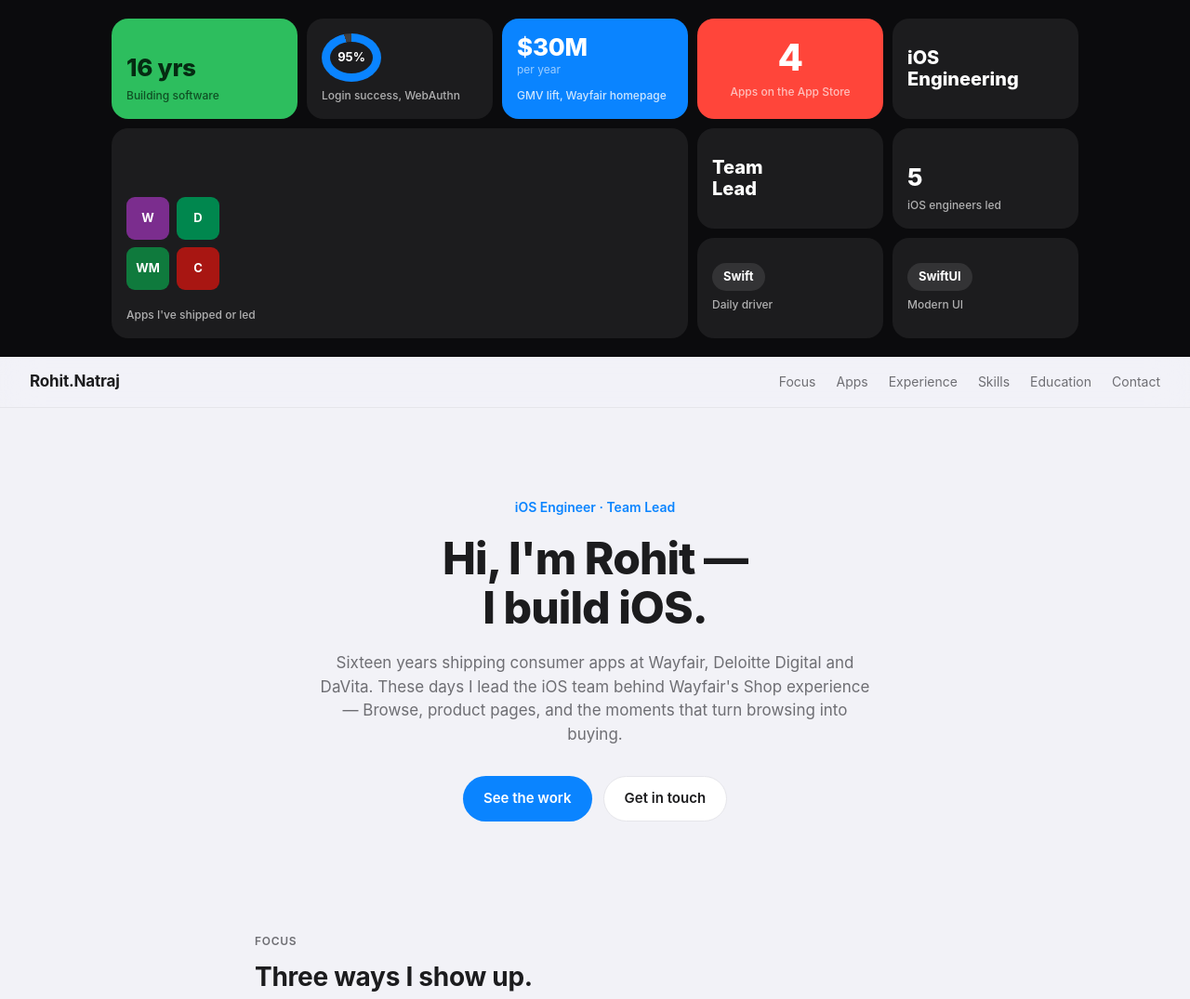
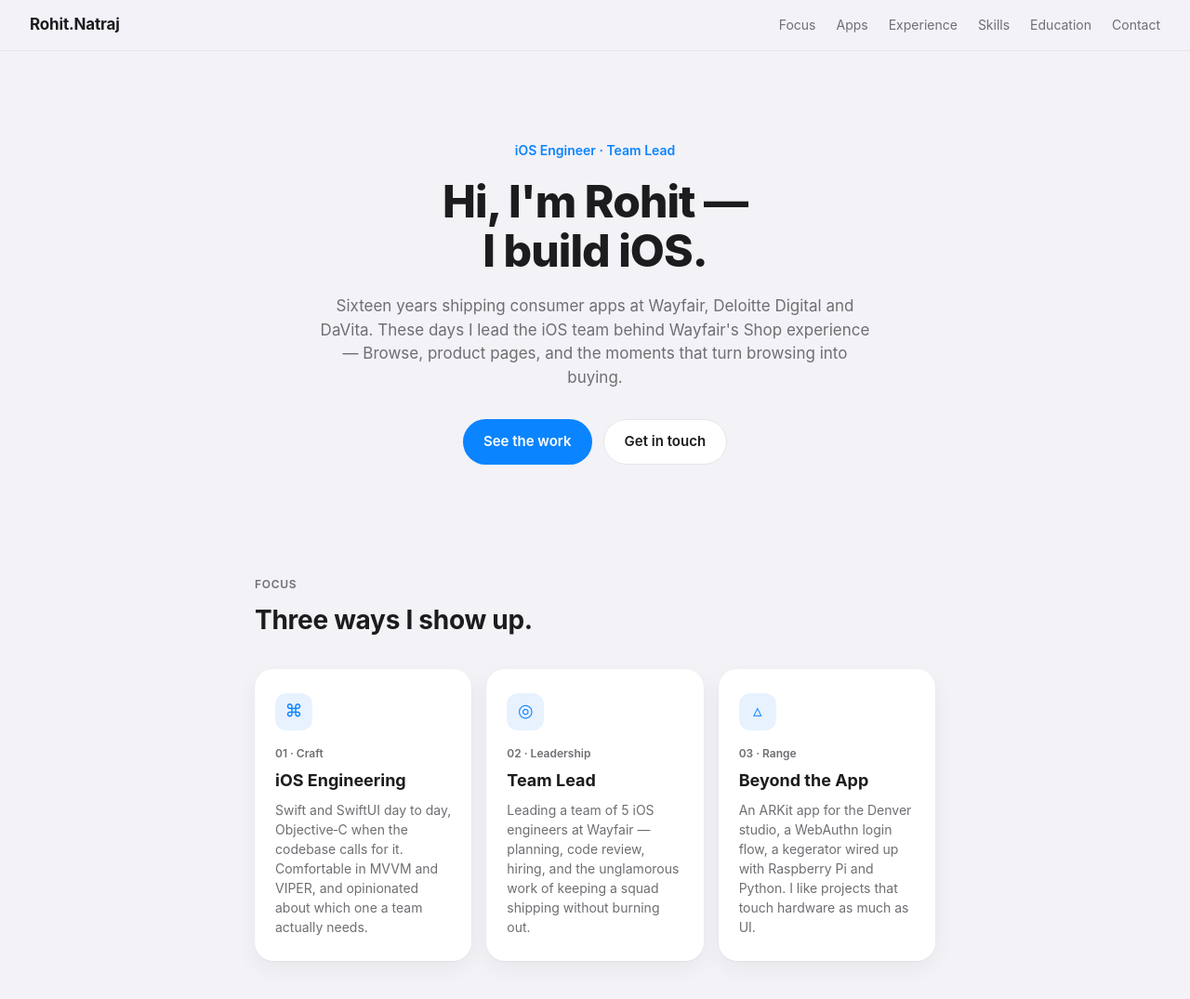
Before and after one commit to rohitnatraj/rohitnatraj.github.io, a plain HTML site: page index.html in a window 1280 px wide. Shown: the top 1075 px of the page at 93% size. Drawn offline with Linux system fonts and the light colour scheme.

Commit message:
Add files via upload

```diff
--- a/index.html
+++ b/index.html
@@ -8,69 +8,6 @@
 <link rel="stylesheet" href="styles.css">
 </head>
 <body>
-
-<section class="cover" aria-label="Career highlights">
-  <div class="bento">
-
-    <div class="tile tile-green" style="grid-area: yrs;">
-      <span class="tile-value">16 yrs</span>
-      <span class="tile-label">Building software</span>
-    </div>
-
-    <div class="tile tile-ring" style="grid-area: ring;">
-      <div class="ring-wrap">
-        <div class="ring"></div>
-        <span class="ring-num">95%</span>
-      </div>
-      <span class="tile-label">Login success, WebAuthn</span>
-    </div>
-
-    <div class="tile tile-blue" style="grid-area: gmv;">
-      <span class="tile-value">$30M</span>
-      <span class="tile-sub">per year</span>
-      <span class="tile-label">GMV lift, Wayfair homepage</span>
-    </div>
-
-    <div class="tile tile-red" style="grid-area: apps4;">
-      <span class="tile-value">4</span>
-      <span class="tile-label">Apps on the App Store</span>
-    </div>
-
-    <div class="tile tile-dark" style="grid-area: headline1;">
-      <span class="tile-headline">iOS<br>Engineering</span>
-    </div>
-
-    <div class="tile tile-phone" style="grid-area: phone;">
-      <div class="phone-mock">
-        <span class="phone-app" style="background:#7B2D8E">W</span>
-        <span class="phone-app" style="background:#00874E">D</span>
-        <span class="phone-app" style="background:#0F7A3D">WM</span>
-        <span class="phone-app" style="background:#A81612">C</span>
-      </div>
-      <span class="tile-label">Apps I've shipped or led</span>
-    </div>
-
-    <div class="tile tile-dark" style="grid-area: headline2;">
-      <span class="tile-headline">Team<br>Lead</span>
-    </div>
-
-    <div class="tile" style="grid-area: engineers;">
-      <span class="tile-value">5</span>
-      <span class="tile-label">iOS engineers led</span>
-    </div>
-
-    <div class="tile tile-chip" style="grid-area: swift;">
-      <span class="chip-badge">Swift</span>
-      <span class="tile-label">Daily driver</span>
-    </div>
-
-    <div class="tile tile-chip" style="grid-area: swiftui;">
-      <span class="chip-badge">SwiftUI</span>
-      <span class="tile-label">Modern UI</span>
-    </div>
-
-  </div>
-</section>
 
 <header class="navbar">
   <a href="#top" class="wordmark">Rohit.Natraj</a>
```
